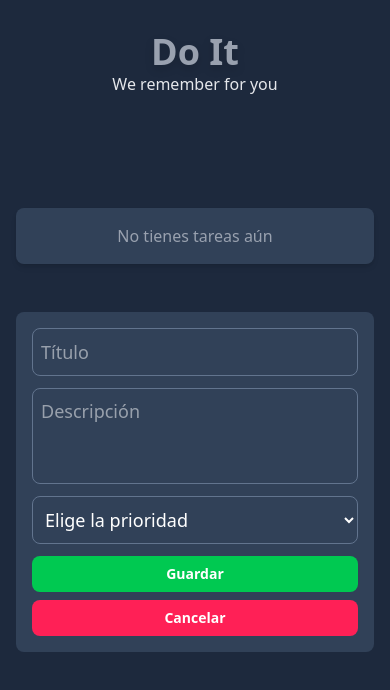
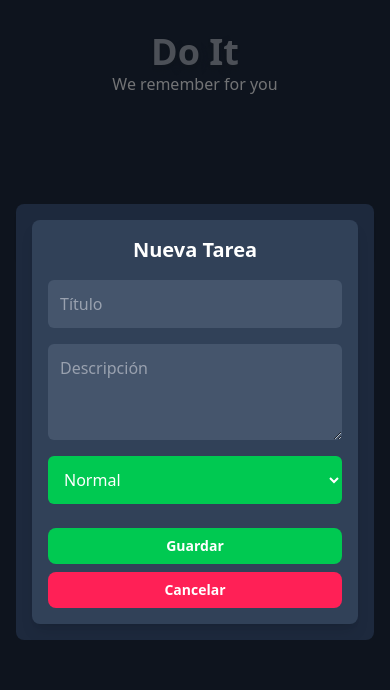
Before and after one commit to JuanManuel1904/ToDo, a React (Vite) app: page / in a window 390 px wide. Both pictures are taken after a click on the button "Agregar". Shown: the top 690 px of the page. Built offline with nearby package versions, Linux system fonts and the light colour scheme.

Commit message:
Refactor TaskCard and TaskForm components for improved layout and styling; enhance Home component structure and responsiveness.

```diff
--- a/src/components/TaskCard.jsx
+++ b/src/components/TaskCard.jsx
@@ -8,34 +8,31 @@ const TaskCard = ({
   return (
     <div
       className="bg-slate-600 p-4 rounded-lg text-white shadow-md cursor-pointer
-                 hover:scale-105 sm:hover:scale-105 transition duration-300 ease-in-out
+                 hover:scale-105 transition duration-300 ease-in-out
                  relative w-full min-h-[8rem] flex flex-col"
       onClick={onClick}
     >
-      {/* Checkbox */}
       {deleteSelection && (
         <input
           type="checkbox"
           checked={deleteTaskList.includes(task.title)}
           onChange={() => addTaskDeleteList(task.title)}
           onClick={(e) => e.stopPropagation()}
-          className="absolute top-2 left-2 w-4 h-4 sm:w-5 sm:h-5"
+          className="absolute top-3 left-3 w-4 h-4 sm:w-5 sm:h-5"
         />
       )}
 
-      {/* Contenido */}
-      <div className="flex flex-col h-full gap-2">
-        {/* Título */}
+      <div
+        className={`flex flex-col h-full gap-2 ${
+          deleteSelection ? 'pl-6 sm:pl-8' : ''
+        }`}
+      >
         <h1 className="font-bold text-lg sm:text-xl md:text-2xl truncate">
           {task.title}
         </h1>
-
-        {/* Descripción */}
         <p className="break-words line-clamp-2 text-sm sm:text-base">
           {task.description}
         </p>
-
-        {/* Prioridad */}
         <span
           className={`mt-auto px-3 py-1 rounded-full text-xs sm:text-sm font-semibold
                       w-full sm:w-1/2 text-center
--- a/src/components/TaskForm.jsx
+++ b/src/components/TaskForm.jsx
@@ -4,95 +4,77 @@ import Button from './Button';
 const TaskForm = ({ toggleForm, addTask }) => {
   const [title, setTitle] = useState('');
   const [description, setDescription] = useState('');
-  const [priority, setPriority] = useState('');
-  const [color, setColor] = useState('');
+  const [priority, setPriority] = useState('Normal');
 
-  const eventColorValue = (color) => {
-    setColor(color.target.value);
-    setPriority(color.target.value);
-  };
-
-  const formSubmit = (e) => {
+  const handleSubmit = (e) => {
     e.preventDefault();
-    const newTask = { title, description, priority };
-    addTask(newTask);
+    if (!title.trim()) return;
+    addTask({ title, description, priority });
     toggleForm();
-  };
-
-  const priorityColor = () => {
-    switch (color) {
-      case 'Urgente':
-        return 'bg-rose-500/90';
-      case 'Importante':
-        return 'bg-orange-500/90';
-      case 'Opcional':
-        return 'bg-green-500/90';
-      default:
-        return 'bg-slate-700';
-    }
+    setTitle('');
+    setDescription('');
+    setPriority('Normal');
   };
 
   return (
-    <form onSubmit={formSubmit} className="h-full w-full">
-      <div className="flex flex-col justify-end p-4 bg-slate-700 rounded-lg h-full gap-y-3 sm:gap-y-4">
-        {/* Campos */}
-        <div className="text-white flex flex-col text-lg sm:text-xl gap-y-3 sm:gap-y-4 h-full">
+    <form
+      onSubmit={handleSubmit}
+      className="flex flex-col gap-4 bg-slate-700 p-4 sm:p-6 rounded-lg shadow-lg w-full"
+    >
+      <h2 className="text-xl sm:text-2xl font-bold text-white text-center">
+        Nueva Tarea
+      </h2>
+
+      {/* Título */}
       <input
         type="text"
+        placeholder="Título"
         value={title}
-            maxLength={30}
         onChange={(e) => setTitle(e.target.value)}
-            placeholder="Título"
-            className="border border-slate-500 rounded-lg min-h-[3rem] sm:min-h-[4rem] p-2 w-full"
-            required
+        className="p-3 text-base sm:text-lg rounded-md bg-slate-600 text-white placeholder-gray-400 focus:outline-none focus:ring-2 focus:ring-slate-400"
       />
 
+      {/* Descripción */}
       <textarea
-            maxLength={300}
+        placeholder="Descripción"
         value={description}
         onChange={(e) => setDescription(e.target.value)}
-            placeholder="Descripción"
-            className="border border-slate-500 rounded-lg min-h-[6rem] sm:min-h-[11rem] p-2 w-full resize-none"
+        className="p-3 text-base sm:text-lg rounded-md bg-slate-600 text-white placeholder-gray-400 focus:outline-none focus:ring-2 focus:ring-slate-400 min-h-[6rem]"
       />
 
+      {/* Prioridad (colores y nombres originales) */}
       <select
-            name="priority"
-            id="priority"
-            onChange={eventColorValue}
-            className={`border border-slate-500 rounded-lg min-h-[3rem] sm:min-h-[4rem] p-2 w-full ${priorityColor()}`}
-            required
+        onChange={(e) => setPriority(e.target.value)}
+        className={`p-3 text-base sm:text-lg rounded-md text-white focus:outline-none focus:ring-2
+          ${
+            priority === 'Urgente'
+              ? 'bg-rose-500 focus:ring-rose-300'
+              : priority === 'Importante'
+                ? 'bg-orange-500 focus:ring-orange-300'
+                : 'bg-green-500 focus:ring-green-300'
+          }`}
       >
-            <option value="" hidden>
-              Elige la prioridad
+        <option value="Normal" className="bg-green-500 text-white">
+          Normal
         </option>
-            <option value="Urgente" className="bg-rose-500/90">
+        <option value="Importante" className="bg-orange-500 text-white">
+          Importante
+        </option>
+        <option value="Urgente" className="bg-rose-500 text-white">
           Urgente
         </option>
-            <option value="Importante" className="bg-orange-500/90">
-              Importante
-            </option>
-            <option value="Opcional" className="bg-green-500/90">
-              Opcional
-            </option>
       </select>
-        </div>
 
       {/* Botones */}
-        <div className="flex flex-col sm:flex-row justify-center gap-2 sm:gap-4 text-lg sm:text-xl font-bold text-white">
+      <div className="flex flex-col sm:flex-row gap-2 mt-2">
+        <Button type="submit" color="green" text="Guardar" className="w-full" />
         <Button
-            color="green"
-            text="Guardar"
-            type="submit"
-            className="w-full sm:w-auto"
-          />
-          <Button
+          type="button"
           color="rose"
           text="Cancelar"
-            type="button"
           onClick={toggleForm}
-            className="w-full sm:w-auto"
+          className="w-full"
         />
-        </div>
       </div>
     </form>
   );
--- a/src/pages/Home.jsx
+++ b/src/pages/Home.jsx
@@ -72,7 +72,8 @@ const Home = () => {
   }, [taskList, storageLoaded]);
 
   return (
-    <div className="bg-slate-800 min-h-screen flex flex-col px-4 sm:px-8 lg:px-12">
+    <div className="main-container bg-slate-800 min-h-screen flex flex-col px-4 sm:px-8 lg:px-12">
+      {/* PopUp info */}
       {popUp && (
         <PopUp
           task={infoModal}
@@ -86,7 +87,7 @@ const Home = () => {
       )}
 
       <header className="text-center mt-8">
-        <h1 className="text-gray-400 text-4xl sm:text-6xl lg:text-8xl font-semibold font-sans drop-shadow-lg">
+        <h1 className="text-gray-400 text-4xl sm:text-6xl lg:text-8xl font-semibold font-sans text-shadow-lg text-shadow-gray-800">
           Do It
         </h1>
         <h2 className="text-gray-200 text-base sm:text-lg">
@@ -97,13 +98,14 @@ const Home = () => {
       <div
         className={`${popUp ? 'blur-lg opacity-50' : ''} flex flex-col flex-grow`}
       >
+        {/* Botones */}
         <div className="gap-4 min-h-16 my-4">
           {!showForm &&
             (deleteSelection ? (
-              <div className="flex flex-col sm:flex-row justify-end gap-2 sm:gap-4 font-bold text-white">
+              <div className="flex flex-col sm:flex-row justify-end gap-2 sm:gap-4 text-2xl font-bold text-white">
                 <Button
                   color="rose"
-                  className="w-full sm:w-40"
+                  className="w-full sm:w-32"
                   text="Eliminar"
                   onClick={multipleDelete}
                 />
@@ -118,7 +120,7 @@ const Home = () => {
                 />
               </div>
             ) : (
-              <div className="flex flex-col sm:flex-row justify-end gap-2 sm:gap-4 font-bold text-white">
+              <div className="flex flex-col sm:flex-row justify-end gap-2 sm:gap-4 text-2xl font-bold text-white">
                 <Button
                   color="green"
                   className="w-full sm:w-auto"
@@ -139,6 +141,7 @@ const Home = () => {
         </div>
 
         <div className="flex flex-col lg:flex-row flex-grow gap-4">
+          {/* Lista de tareas */}
           <main className="w-full mx-auto space-y-6 py-4">
             <section className="bg-slate-700 p-4 sm:p-6 rounded-lg shadow-md h-full w-full">
               {taskList.length === 0 ? (
@@ -165,10 +168,21 @@ const Home = () => {
             </section>
           </main>
 
+          {/* Formulario */}
           {showForm && (
-            <aside className="w-full lg:w-1/3 py-4">
-              <TaskForm toggleForm={toggleForm} addTask={addTask} />
-            </aside>
+            <>
+              {/* Modal en móvil */}
+              <div className="fixed inset-0 bg-black/50 flex justify-center items-center z-50 p-4 lg:hidden">
+                <div className="bg-slate-800 rounded-lg p-4 w-full max-w-md">
+                  <TaskForm toggleForm={toggleForm} addTask={addTask} />
+                </div>
+              </div>
+
+              {/* Panel lateral en desktop */}
+              <div className="hidden lg:block w-full lg:w-1/3 py-4">
+                <TaskForm toggleForm={toggleForm} addTask={addTask} />
+              </div>
+            </>
           )}
         </div>
       </div>
```
Lines whose indentation alone changed are shown as unchanged.
